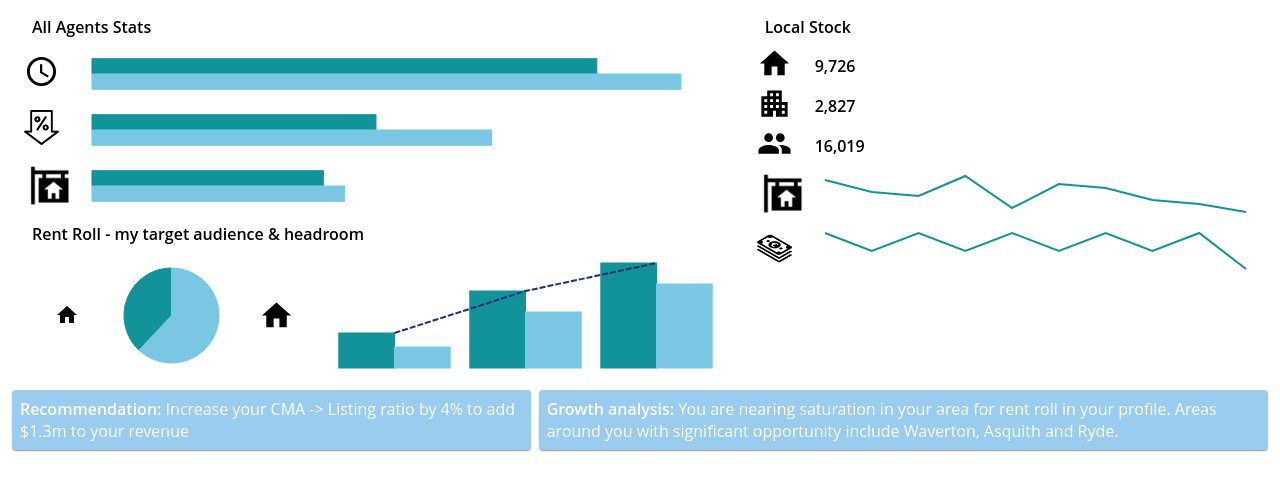
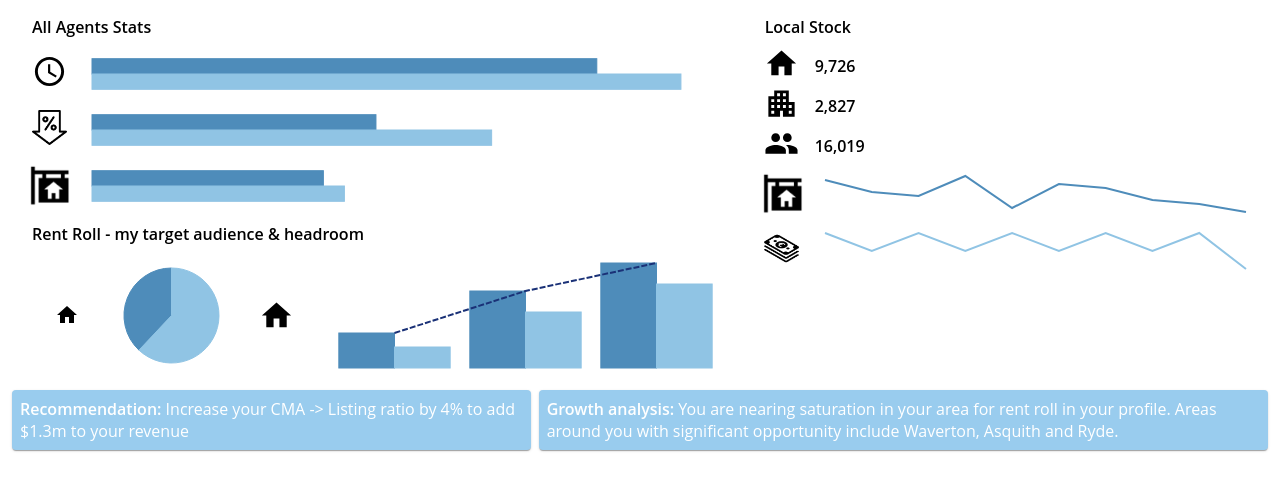
Before and after one commit to rusyanto/smrtr-principle, a React app: page / in a window 1280 px wide. Shown: the top 490 px of the page. Built offline with nearby package versions, Linux system fonts and the light colour scheme.

Commit message:
Moved chart color to theme

```diff
--- a/src/components/App/App.js
+++ b/src/components/App/App.js
@@ -6,6 +6,10 @@ import { ThemeProvider } from '@material-ui/styles';
 
 const theme = createMuiTheme({
   palette: {
+    blue: {
+      light: '#90c4e4',
+      dark: '#4e8cba'
+    },
     text: {
       primary: 'rgba(0, 0, 0, 0.8)',
       secondary: 'rgba(0, 0, 0, 0.4)'
--- a/src/components/HorizontalBars/HorizontalBars.js
+++ b/src/components/HorizontalBars/HorizontalBars.js
@@ -6,14 +6,12 @@ class HorizontalBars extends React.Component {
     return (
       <FlexibleWidthXYPlot margin={{left: 10, bottom: 10}} height={56} xDomain={[0, 60]}>
         <HorizontalBarSeries
-          data={[
-            {x: this.props.series[0], y: 1}
-          ]}
+          color={this.props.color.dark}
+          data={[{x: this.props.series[0], y: 1}]}
         />
         <HorizontalBarSeries
-          data={[
-            {x: this.props.series[1], y: 1}
-          ]}
+          color={this.props.color.light}
+          data={[{x: this.props.series[1], y: 1}]}
         />
       </FlexibleWidthXYPlot>
     );
--- a/src/components/MainView/MainView.js
+++ b/src/components/MainView/MainView.js
@@ -4,6 +4,7 @@ import '../../../node_modules/react-vis/dist/style.css';
 import HorizontalBars from '../HorizontalBars';
 import Container from '@material-ui/core/Container';
 import { makeStyles } from '@material-ui/core/styles';
+import { useTheme } from '@material-ui/styles';
 import Grid from '@material-ui/core/Grid';
 import Paper from '@material-ui/core/Paper';
 import AccessTimeIcon from '@material-ui/icons/AccessTime';
@@ -25,6 +26,7 @@ const useStyles = makeStyles(theme => ({
   },
   colLeft: {
     display: 'table-cell',
+    textAlign: 'center',
     verticalAlign: 'middle'
   },
   colRight: {
@@ -51,6 +53,7 @@ const useStyles = makeStyles(theme => ({
 
 function MainView() {
     const classes = useStyles();
+    const theme = useTheme();
 
     return (
       <Container fixed>
@@ -65,7 +68,7 @@ function MainView() {
                   <AccessTimeIcon fontSize='large' />
                 </div>
                 <div className={classes.colRight}>
-                  <HorizontalBars series={[48, 56]} />
+                  <HorizontalBars color={theme.palette.blue} series={[48, 56]} />
                 </div>
               </Grid>
               <Grid container item className={classes.row} xs={12}>
@@ -73,7 +76,7 @@ function MainView() {
                   <img src={ require('../../assets/images/discount.png') } alt="Discount" style={{width: 35}}></img>
                 </div>
                 <div className={classes.colRight}>
-                  <HorizontalBars series={[27, 38]} />
+                  <HorizontalBars color={theme.palette.blue} series={[27, 38]} />
                 </div>
               </Grid>
               <Grid container item className={classes.row} xs={12}>
@@ -81,7 +84,7 @@ function MainView() {
                   <img src={ require('../../assets/images/sale.png') } alt="Sale" style={{width: 50}}></img>
                 </div>
                 <div className={classes.colRight}>
-                  <HorizontalBars series={[22, 24]} />
+                  <HorizontalBars color={theme.palette.blue} series={[22, 24]} />
                 </div>
               </Grid>
 
@@ -97,15 +100,10 @@ function MainView() {
                       </Grid>
                       <Grid item xs style={{display: 'contents'}}>
                         <RadialChart
+                          colorType={'literal'}
                           data={[
-                            {
-                              angle: 62,
-                              label: 'deck.gl'
-                            },
-                            {
-                              angle: 38,
-                              label: 'math.gl'
-                            }
+                            {angle: 62, color: theme.palette.blue.light, label: 'deck.gl'},
+                            {angle: 38, color: theme.palette.blue.dark, label: 'math.gl'}
                           ]}
                           width={125}
                           height={125}
@@ -119,13 +117,18 @@ function MainView() {
                 </Grid>
                 <Grid item xs={12} sm={7}>
                   <FlexibleWidthXYPlot margin={{left: 10, bottom: 10}} height={125}>
-                    <VerticalBarSeries barWidth={0.5}
+                    <VerticalBarSeries
+                      barWidth={0.5}
+                      color={theme.palette.blue.dark}
                       data={[{x: 1, y: 5}, {x: 2, y: 11}, {x: 3, y: 15}]}
                     />
-                    <VerticalBarSeries barWidth={0.5}
+                    <VerticalBarSeries
+                      barWidth={0.5}
+                      color={theme.palette.blue.light}
                       data={[{x: 1, y: 3}, {x: 2, y: 8}, {x: 3, y: 12}]}
                     />
-                    <LineSeries strokeStyle={'dashed'}
+                    <LineSeries
+                      strokeStyle={'dashed'}
                       data={[{x: 1, y: 5}, {x: 2, y: 11}, {x: 3, y: 15}]}
                     />
                   </FlexibleWidthXYPlot>
@@ -167,7 +170,7 @@ function MainView() {
                 </div>
                 <div className={classes.colRight}>
                   <FlexibleWidthXYPlot margin={{left: 10, bottom: 10}} height={56}>
-                    <LineSeries data={[
+                    <LineSeries color={theme.palette.blue.dark} data={[
                       {x: 0, y: 8},
                       {x: 1, y: 5},
                       {x: 2, y: 4},
@@ -188,7 +191,7 @@ function MainView() {
                 </div>
                 <div className={classes.colRight}>
                   <FlexibleWidthXYPlot margin={{left: 10, bottom: 10}} height={56}>
-                    <LineSeries data={[
+                    <LineSeries color={theme.palette.blue.light} data={[
                       {x: 0, y: 9},
                       {x: 1, y: 8},
                       {x: 2, y: 9},
```
